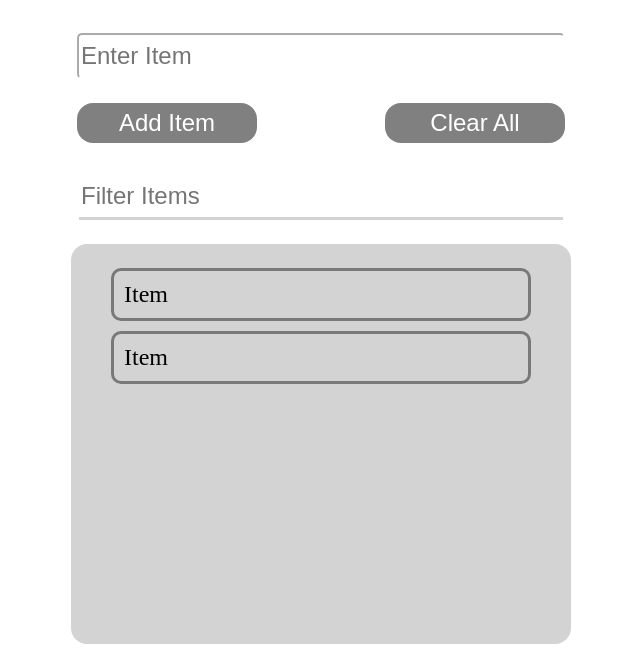
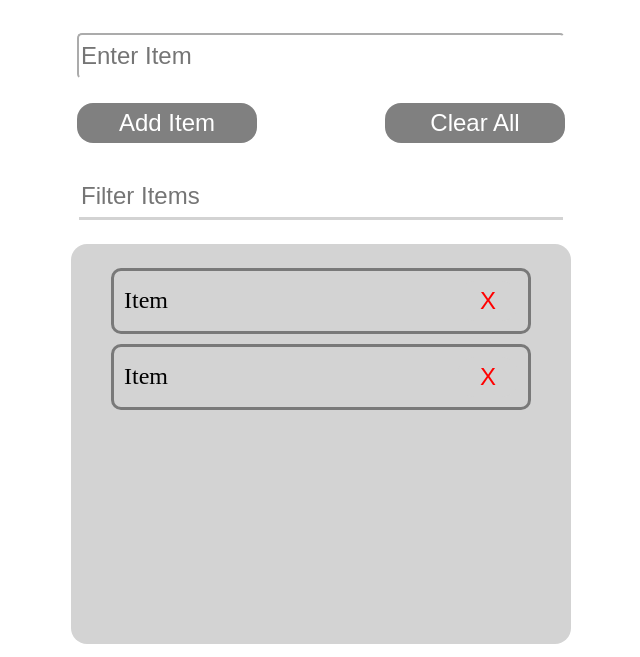
Before and after one commit to MuhammadA-C/shopping-list, a plain HTML site: page index.html in a window 1280 px wide. Shown: the part 143-800 px from the top of the page, without its empty margins (319-959 px from the left). Drawn offline with Linux system fonts and the light colour scheme.

Commit message:
Added Remove Button
Added a remove button for the list items to remove list items individually from the list.

```diff
--- a/css/style.css
+++ b/css/style.css
@@ -62,15 +62,26 @@ input.filter-field {
 }
 
 li {
-  text-align: start;
+  display: flex;
+  align-items: center;
+  justify-content: space-between;
+
   list-style-type: none;
+
   border-style: solid;
   border-color: rgb(121, 121, 121);
   border-radius: 10px;
+
   margin-right: 40px;
   margin-top: 10px;
   padding: 10px;
+}
 
+.remove-item-btn {
+  width: 60px;
+  height: 40px;
+  background-color: lightgray;
+  color: red;
 }
 
 .list {
--- a/index.html
+++ b/index.html
@@ -34,8 +34,8 @@
     <div class="list-container">
       <div class="list">
         <ul>
-          <li>Item</li>
-          <li>Item</li>
+          <li>Item<button class="remove-item-btn" type="button">X</button></li>
+          <li>Item<button class="remove-item-btn" type="button">X</button></li>
         </ul>
       </div>
     </div>
```
